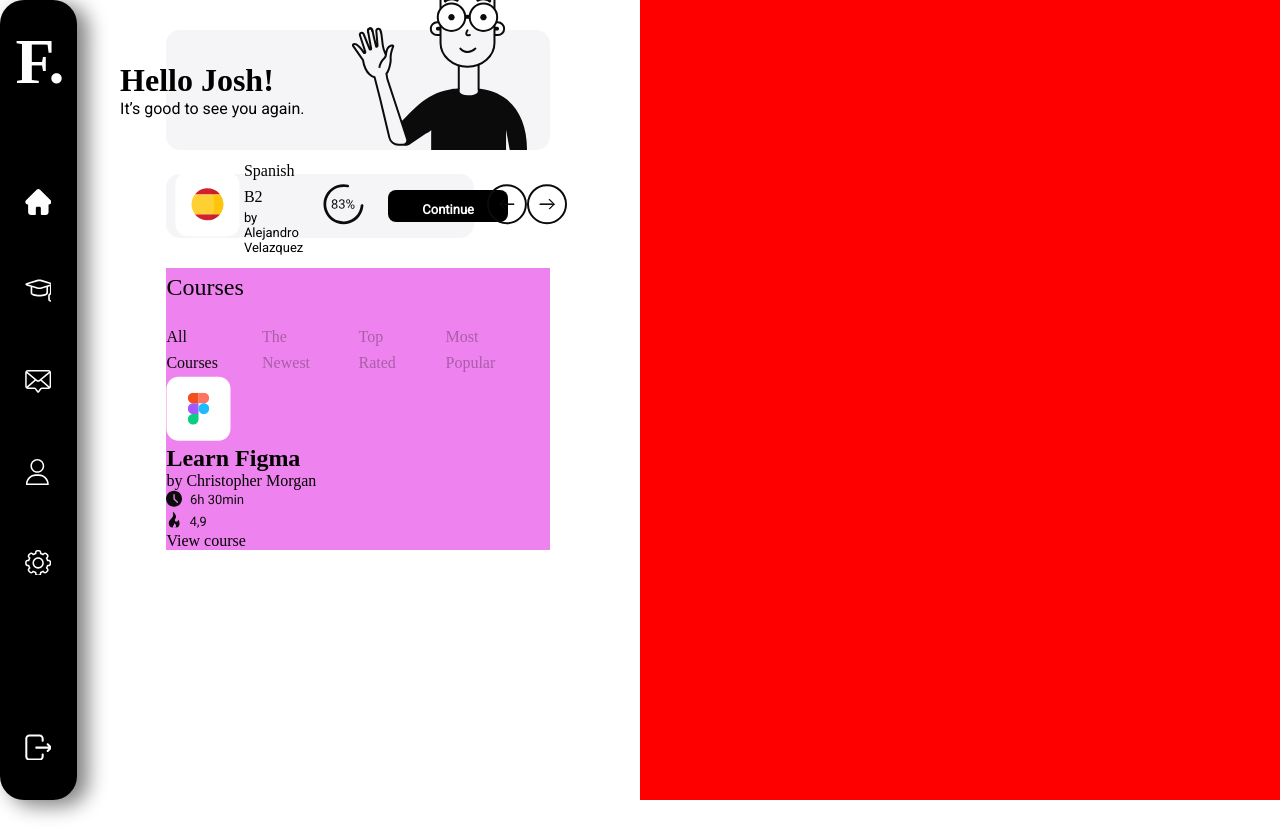
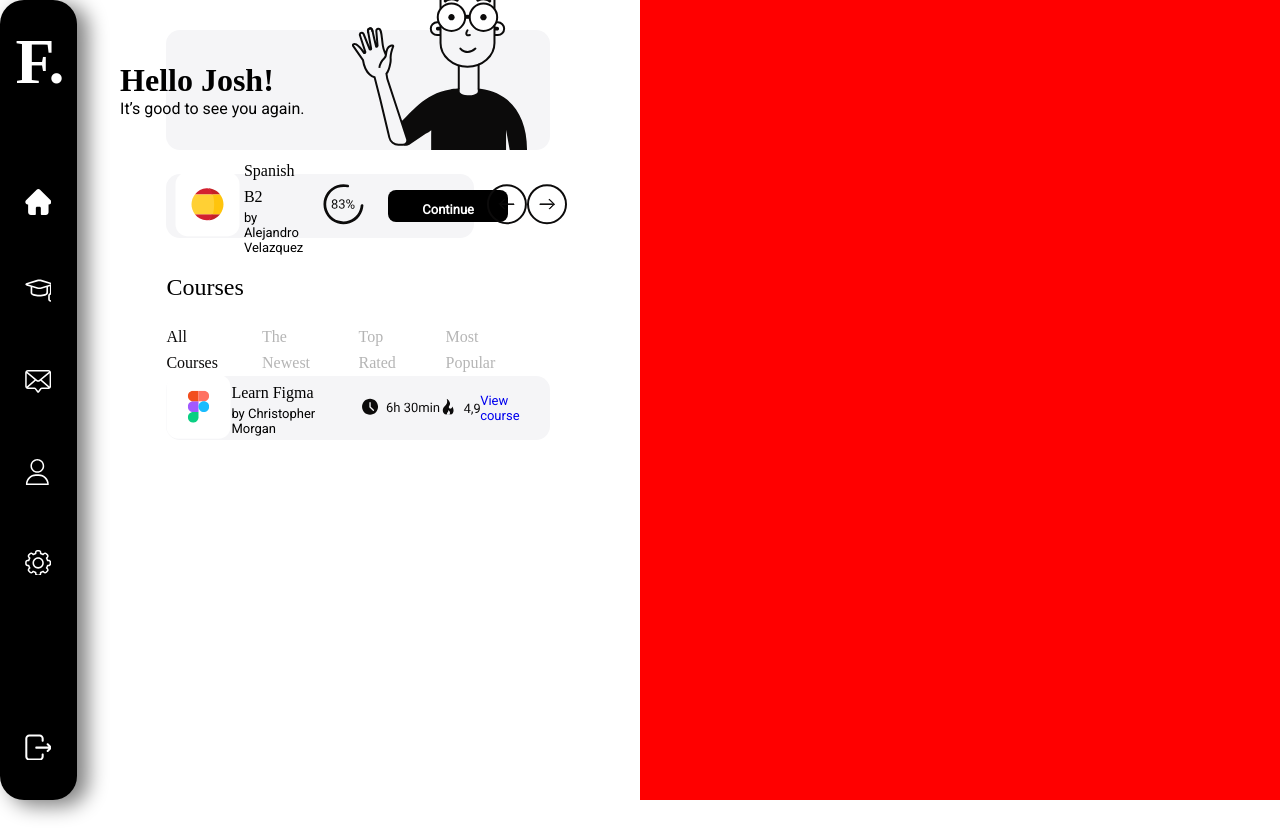
Before and after one commit to AdastroAgni/Dashboard_by_SG, a plain HTML site: page index.html in a window 1280 px wide. Drawn offline with Linux system fonts and the light colour scheme; a web font is replaced by a local one.

Commit message:
add new style for courses

```diff
--- a/index.html
+++ b/index.html
@@ -73,12 +73,12 @@
                         <div class="figma_course">
                             <div class="figma_course__icon"><img src="./img/icon_of_courses/figma.svg" alt="Figma"></div>
                             <div class="figma_course__title">
-                                <h1>Learn Figma</h1>
+                                <h3>Learn Figma</h3>
                                 <p>by Christopher Morgan</p>
                             </div>
                             <div class="figma_course__time"><img src="./img/time_of_courses/6h30m.svg" alt="6h30m"></div>
                             <div class="figma_course__rating"><img src="./img/rating_of_courses/4.6.svg" alt="4.6"></div>
-                            <div class="figma_course__button"><p>View course</p></div>
+                            <div class="figma_course__button"><a href="#"><p>View course</p></a></div>
                         </div>
 
                         <div class="Analog-photography_course">
--- a/style.css
+++ b/style.css
@@ -3,7 +3,6 @@
     padding: 0px;
     box-sizing: border-box;
 }
-
 
 
 .main{
@@ -204,7 +203,7 @@ a{
 /* main_block__courses */
 .main_block__courses{
     margin-top: 30px;
-    background-color: violet;
+
 }
 
 .main_block__courses h2{
@@ -243,9 +242,38 @@ a{
     opacity: 1;
 }
 
+.list__courses{
+    display: flex;
+    flex-direction: column;
+    justify-content: stretch;
+}
 
+.figma_course{
+    display: flex;
+    flex-direction: row;
+    justify-content: space-between;
+    align-items: center;
+    width: 30vw;
+    height: 8vh;
+    background: #F5F5F7;
+    border-radius: 14px;
+}
 
+.figma_course h3{
+    font-family: 'Baloo Bhai';
+    font-style: normal;
+    font-weight: 400;
+    font-size: 16px;
+    line-height: 26px;
+}
 
+.figma_course p{
+    font-family: 'Roboto';
+    font-style: normal;
+    font-weight: 400;
+    font-size: 13px;
+    line-height: 15px;
+}
 
 
 
```
